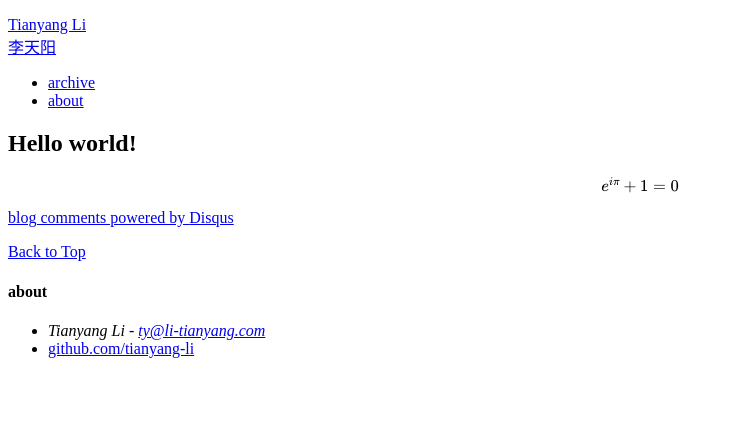
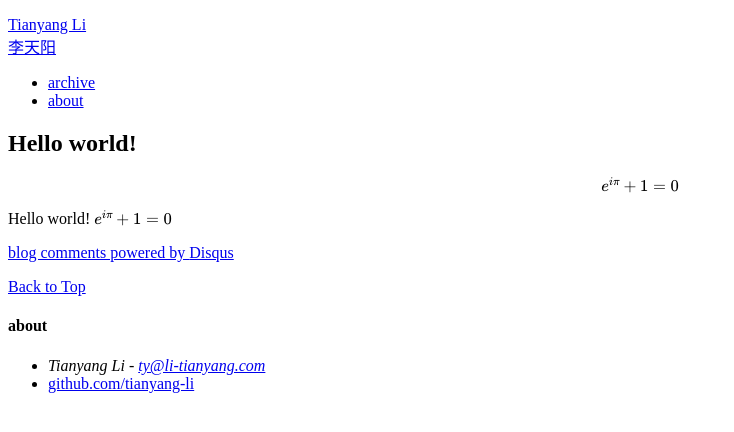
Before and after one commit to li-tianyang/li-tianyang.github.com, a Jekyll site: the page built from _posts/2012-11-14-hello-world.md, in a window 1280 px wide. Shown: the top 432 px of the page, without its empty margins (0-734 px from the left). Built offline with Jekyll 4.4.1, drawn with Linux system fonts in a browser that asks for light colours; formulas are drawn with MathJax 3; comment, search, counter and statistics services are not loaded.

Commit message:
jfoiqwjiofj

```diff
--- a/_posts/2012-11-14-hello-world.md
+++ b/_posts/2012-11-14-hello-world.md
@@ -12,3 +12,5 @@ $$
 e^{i\pi} +1=0
 $$
 </div>
+
+Hello world! <span>$e^{i\pi} +1=0$</span>
```
